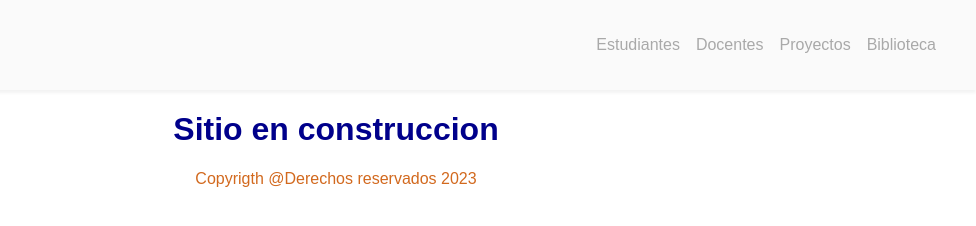
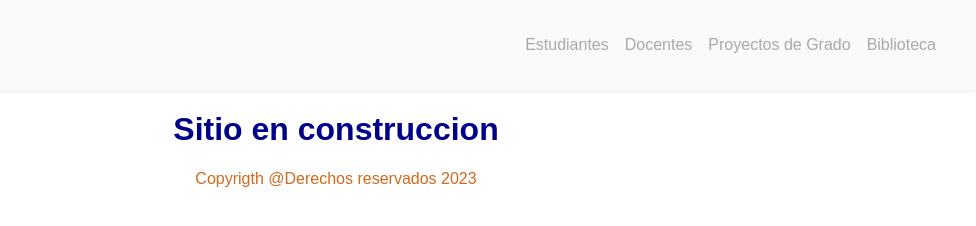
Before and after one commit to JoelCarrillo58/primer-proyecto, a plain HTML site: page index.html in a window 1280 px wide. Shown: the full height of the page, 304-1280 px from the left. Drawn offline with Linux system fonts and the light colour scheme.

Commit message:
solucionado error01:se cambio el nav>li

```diff
--- a/index.html
+++ b/index.html
@@ -13,7 +13,7 @@
             <ul>
                 <li>Estudiantes</li>
                 <li>Docentes</li>
-                <li>Proyectos</li>
+                <li>Proyectos de Grado</li>
                 <li>Biblioteca</li>
             </ul>
         </nav>
```
